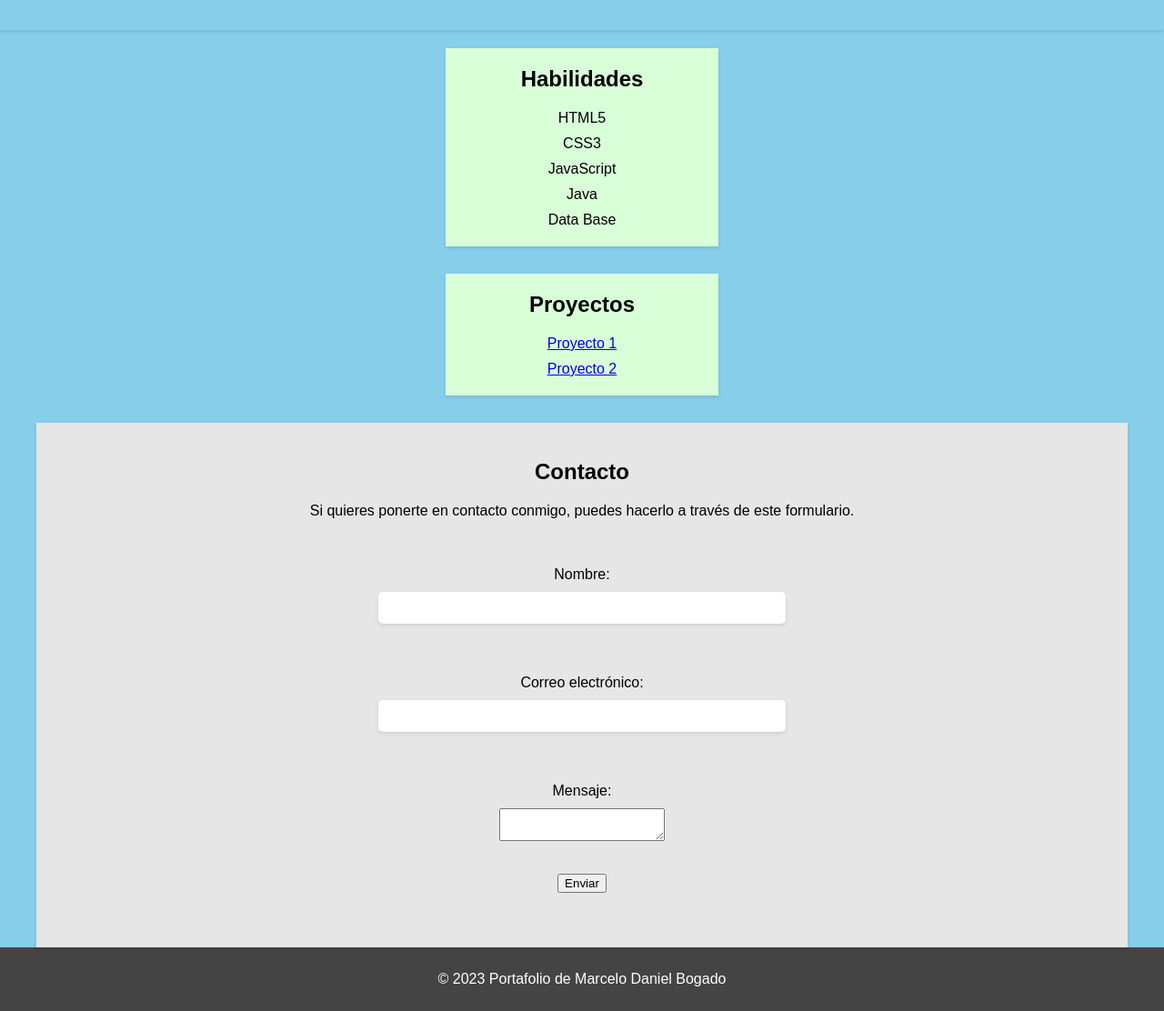
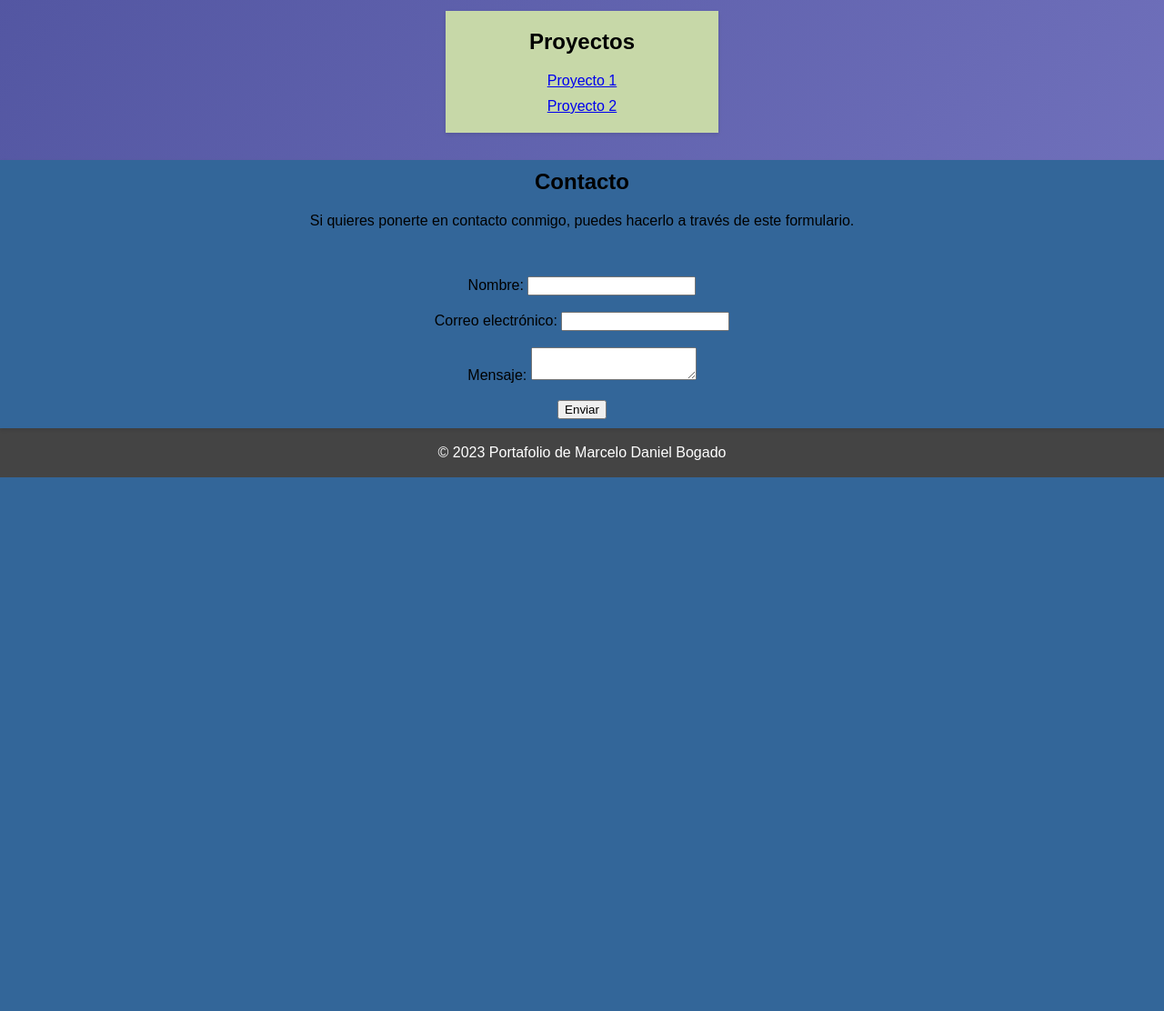
Before and after one commit to 6666-MB/miPortafolio, a PHP site: page /html.html in a window 1280 px wide. Shown: the part 664-1776 px from the top of the page at 91% size. After the commit the page ends 1189 px from the top, so only its background shows below. Run offline with PHP 8.4, Linux system fonts and the light colour scheme.

Commit message:
Update cs.css
cambios del css

```diff
--- a/miPortafolio/cs.css
+++ b/miPortafolio/cs.css
@@ -1,154 +1,132 @@
 /* styles.css */
-
 * {
     box-sizing: border-box;
-
 }
-
 body {
+    background-color: #F5F5F5;
+    color: black;
     font-family: Arial, sans-serif;
     margin: 0;
     padding: 0;
-    background-color: #87CEEB; /* Fondo celeste para toda la página */
+    background-image: linear-gradient(125deg, #4a4e9a, #7474bf); /* Gradiente en fondo */
 }
-
 header {
     background-color: #f1f1f1;
     padding: 20px;
     text-align: center;
-    background-color: #87CEEB;
+    background-image: linear-gradient(125deg, #4a4e9a, #7474bf); /* Gradiente en fondo */
 }
-
 .navbar {
     display: flex;
     justify-content: space-between;
     align-items: center;
-    background-color: #444;
+    background-color: #336699;
     color: white;
     padding: 10px;
-
 }
-
 .navbar ul {
     list-style: none;
     margin: 0;
     padding: 0;
 }
-
 .navbar li {
     margin-right: 20px;
 }
-
 .navbar a {
-    color: white;
+    color: #fff;
     text-decoration: none;
+    padding: 8px 16px;
 }
-
 .navbar a:hover {
-    color: #ff69b4;
+    background-color: #00008B;
+    color: #696969;
 }
-
 main {
     position: relative; /* Añadido para que las secciones puedan superponerse al fondo */
 }
-
 section {
     padding: 20px;
     margin-bottom: 20px;
     box-shadow: 0 2px 4px rgba(0, 0, 0, 0.1);
     background-color: #fff; /* Fondo blanco para las secciones internas */
-
+}
+.about {
+     background-image: linear-gradient(125deg, #4a4e9a, #7474bf); /* Gradiente en fondo */
 }
 
-.about {
-    background-color: #87CEEB;  /* Fondo de la sección "Acerca de" */
-}
-
-.skills,
 .projects {
-    background-color: #d9ffd9; /* Fondo de las secciones "Habilidades" y "Proyectos" */
-    margin: 0 auto; /* Centra las secciones "Habilidades" y "Proyectos" */
+    background-color: #C7D8A8; /* Fondo de las seccion "Proyectos" */
+    color: #000;
+    margin: 0 auto; /* Centra las seccion"Proyectos" */
     max-width: 300px; /* Ajusta el ancho máximo según tus preferencias */
     margin-bottom: 30px; /* Ajusta el margen inferior según tus preferencias */
     padding: 20px; /* Ajusta el relleno interno según tus preferencias */
-    text-align: center; /* Centra el contenido en las secciones "Habilidades" y "Proyectos" */
+    text-align: center; /* Centra el contenido en las seccion "Proyectos" */
 }
-
 .skills ul,
 .projects ul {
     list-style: none;
     margin: 0;
     padding: 0;
 }
-
 .skills li,
 .projects li {
     margin-bottom: 10px;
 }
-
 .skills li:last-child,
 .projects li:last-child {
     margin-bottom: 0;
 }
-
 .contact {
-    background-color: #e6e6e6; /* Fondo de la sección "Contacto" */
+    background-color: #336699; /* Fondo de la sección "Contacto" */
     margin: 0 auto; /* Centra el contenido en la sección de contacto */
-    max-width: 1200px; /* Ajusta el ancho máximo según tus preferencias */
-    padding: 40px; /* Ajusta el relleno interno según tus preferencias */
+    max-width: 1300px; /* Ajusta el ancho máximo según tus preferencias */
+    padding: 10px; /* Ajusta el relleno interno según tus preferencias */
     text-align: center; /* Centra el contenido en la sección de contacto */
 }
-
+.contact a {
+    color: black;
+}
 h2 {
     font-size: 24px;
     margin-top: 0;
 }
-
-
 img {
-    width: 50%; /* Ancho de la imagen */
-    height: 50%;
+    width: 20%; /* Ancho de la imagen */
+    height: 20%;
     margin-bottom: 10px;
+    border-radius: 50%;
 }
-
-.contact form {
+/*icono de instagram, wpp, github*/
+footer {
     display: flex;
-    flex-direction: column;
+    justify-content: center;
     align-items: center;
-    margin-bottom: 20px;
+    padding: 10px;
+    background-color: #f4f4f4;
 }
-
-.contact label {
-    margin-bottom: 10px;
+.social-links {
+    display: flex;
+    align-items: center;
+    justify-content: center;
+    margin-top: 10px; /* Ajusta el margen superior según sea necesario */
 }
-
-.contact input[type="text"],
-.contact input[type="email"] {
-    width: 40%;
-    padding: 10px;
-    margin-bottom: 20px;
-    border: none;
-    border-radius: 5px;
-    box-shadow: 0 2px 4px rgba(0, 0, 0, 0.1);
+.social-links a {
+    margin-right: 20px; /* Ajusta el margen derecho entre los iconos */
 }
-
-.contact button[type="submit"] {
-    background-color: #4CAF50;
-    color: white;
-    padding: 10px 20px;
-    border: none;
-    border-radius: 5px;
-    cursor: pointer;
-    transition: background-color 0.3s ease;
+.social-links img {
+    width: 30px; /* Ajusta el tamaño según sea necesario */
+    height: 30px;
 }
-
-.contact button[type="submit"]:hover {
-    background-color: #3e8e41;
+.footer-content {
+    display: flex;
+    align-items: center;
+    justify-content: center;
+    margin-top: 10px; /* Ajusta el margen superior según sea necesario */
 }
-
 footer {
     background-color: #444;
     color: white;
-    padding: 10px;
+    padding: 2px;
     text-align: center;
 }
```
